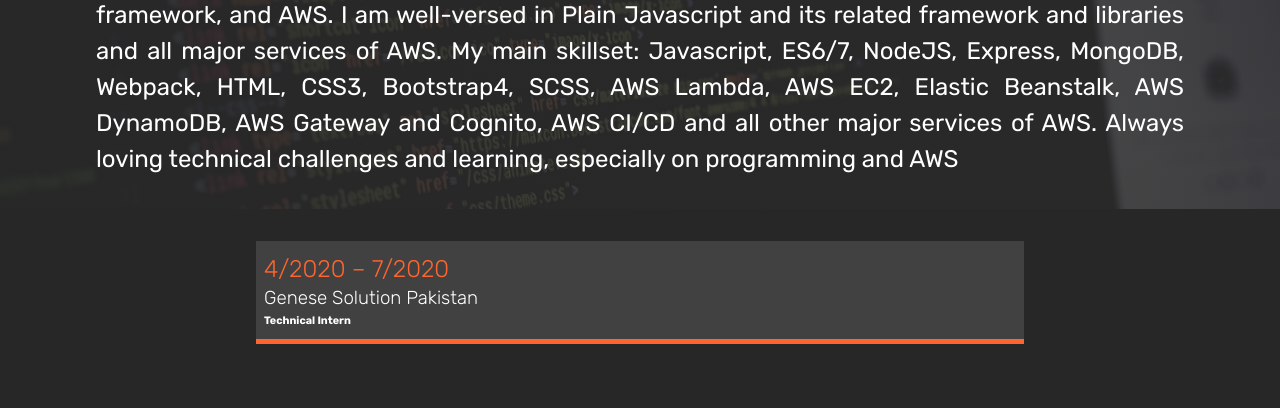
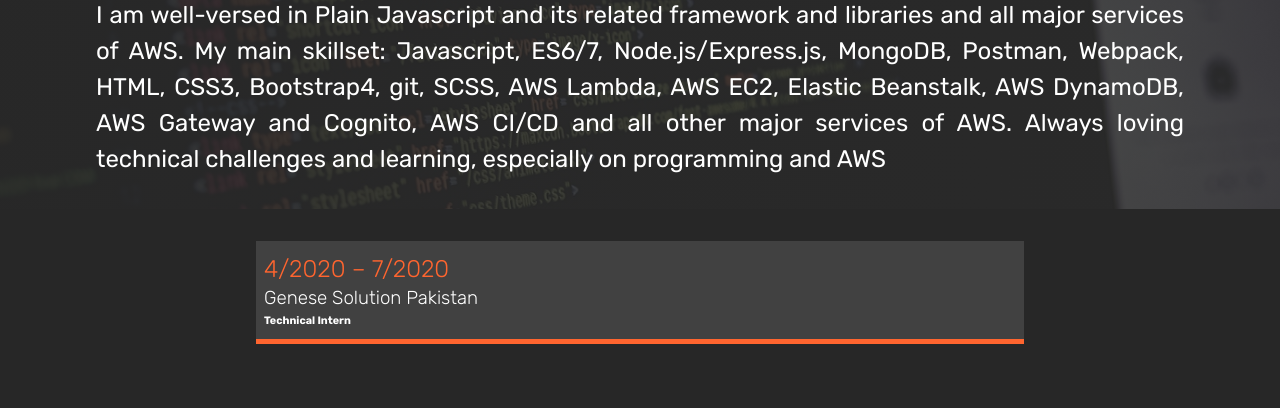
Before and after one commit to Hbrehman/Portfolio, a plain HTML site: page about.html in a window 1280 px wide. Shown: the part 191-599 px from the top of the page. Drawn offline with Linux system fonts and the light colour scheme.

Commit message:
changed about text

```diff
--- a/about.html
+++ b/about.html
@@ -43,15 +43,13 @@
             <span id="spance"></span>
             <h2 class="text-secondary" id="bio-text">BIO</h2>
             <p>
-              A mid-level Javascript Fullstack developer with strong experience
-              in javascript, its major framework, and AWS. I am well-versed in
-              Plain Javascript and its related framework and libraries and all
-              major services of AWS. My main skillset: Javascript, ES6/7,
-              NodeJS, Express, MongoDB, Webpack, HTML, CSS3, Bootstrap4, SCSS,
-              AWS Lambda, AWS EC2, Elastic Beanstalk, AWS DynamoDB, AWS Gateway
-              and Cognito, AWS CI/CD and all other major services of AWS. Always
-              loving technical challenges and learning, especially on
-              programming and AWS
+              I am well-versed in Plain Javascript and its related framework and
+              libraries and all major services of AWS. My main skillset:
+              Javascript, ES6/7, Node.js/Express.js, MongoDB, Postman, Webpack,
+              HTML, CSS3, Bootstrap4, git, SCSS, AWS Lambda, AWS EC2, Elastic
+              Beanstalk, AWS DynamoDB, AWS Gateway and Cognito, AWS CI/CD and
+              all other major services of AWS. Always loving technical
+              challenges and learning, especially on programming and AWS
             </p>
           </div>
         </div>
```
